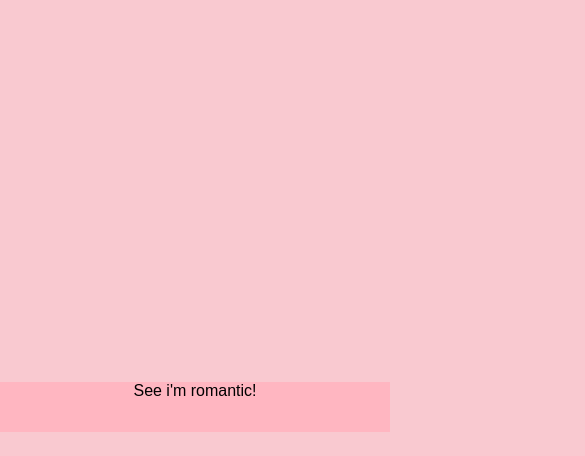
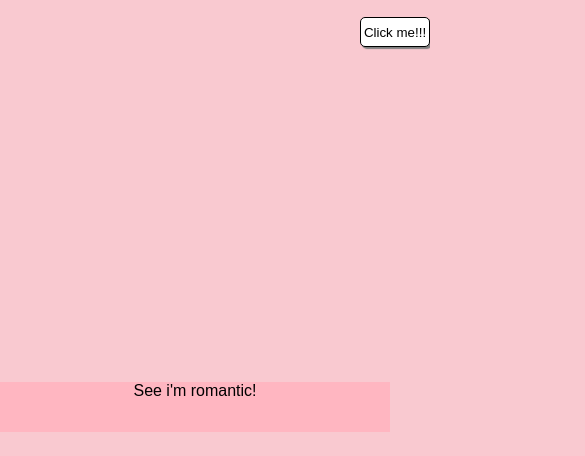
Before and after one commit to chinelon/valentine.github.io, a plain HTML site: page index.html in a window 390 px wide. Shown: the part 388-844 px from the top of the page, 585 px wide, since content can reach past the window. Drawn offline with Linux system fonts and the light colour scheme.

Commit message:
mobile compatible

```diff
--- a/stles.css
+++ b/stles.css
@@ -38,3 +38,22 @@ video {
 .valentine div {
     margin-top: 20px;
 }
+
+@media only screen and (max-width: 790px){
+    button {
+        border: black solid 0.1px;
+        border-radius: 5px;
+        background-color: white;
+        box-shadow: 2px 2px 1px grey;
+        margin-left: 210px;
+        height: 30px;
+        width: 70px;
+    }
+
+    .valentine {
+        display: flex;
+        flex-direction: column;
+        margin-left: 150px;
+
+    }
+}
```
